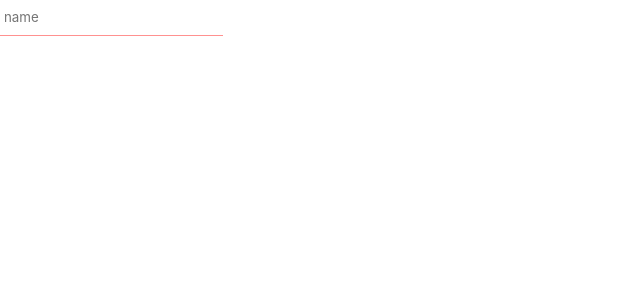
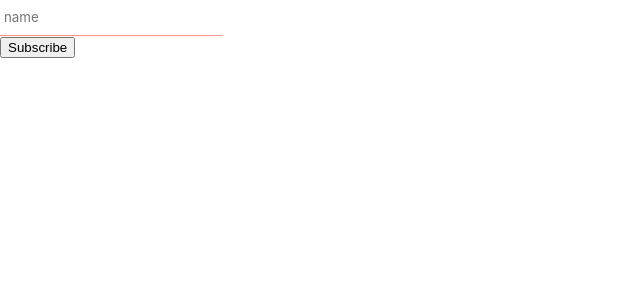
Before and after one commit to elishaking/mailchimp-ts, a React (Create React App) app: page / in a window 1280 px wide. Shown: the top 300 px of the page, without its empty margins (0-640 px from the left). Built offline with nearby package versions, Linux system fonts and the light colour scheme.

Commit message:
added form

```diff
--- a/src/App.tsx
+++ b/src/App.tsx
@@ -3,8 +3,13 @@ import "./App.scss";
 import TextField from "./components/TextField";
 
 function App() {
+  const onSubmit = (e: React.FormEvent<HTMLFormElement>) => {
+    e.preventDefault();
+  };
+
   return (
     <div className="App">
+      <form onSubmit={onSubmit}>
         <TextField
           type="text"
           name="name"
@@ -12,6 +17,9 @@ function App() {
           // value=""
           onChange={e => console.log(e.target.value)}
         />
+
+        <button type="submit">Subscribe</button>
+      </form>
     </div>
   );
 }
```
Lines whose indentation alone changed are shown as unchanged.
